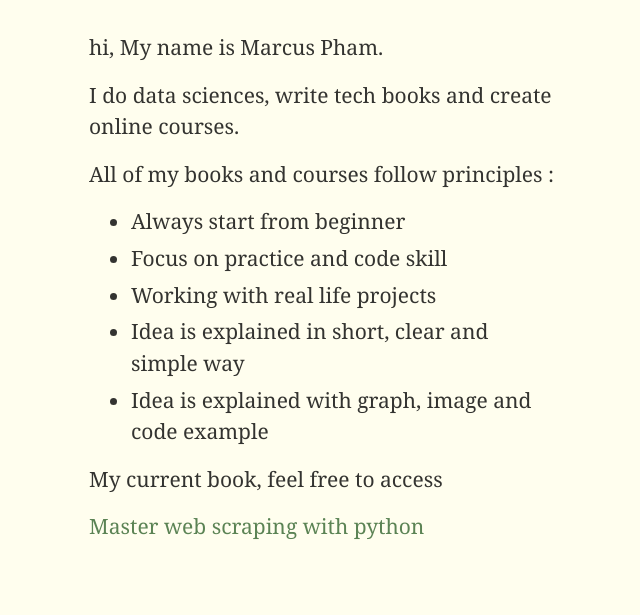
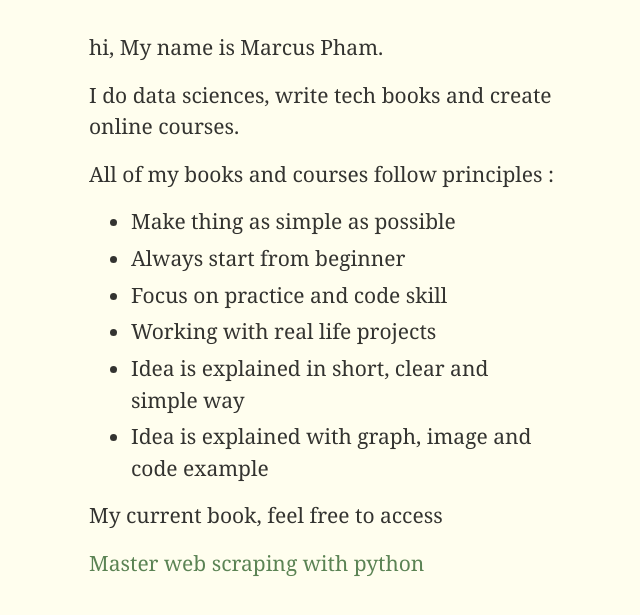
Before and after one commit to marcus-pham/me, a Jekyll site: the page built from index.md, in a window 1280 px wide. Shown: the top 615 px of the page, without its empty margins (317-957 px from the left). Built offline with Jekyll 4.4.1, drawn with Linux system fonts in a browser that asks for light colours; comment, search, counter and statistics services are not loaded.

Commit message:
update me

```diff
--- a/index.md
+++ b/index.md
@@ -10,6 +10,7 @@ I do data sciences, write tech books and create online courses.
 
 All of my books and courses follow principles :
 
+* Make thing as simple as possible
 * Always start from beginner
 * Focus on practice and code skill
 * Working with real life projects
```
